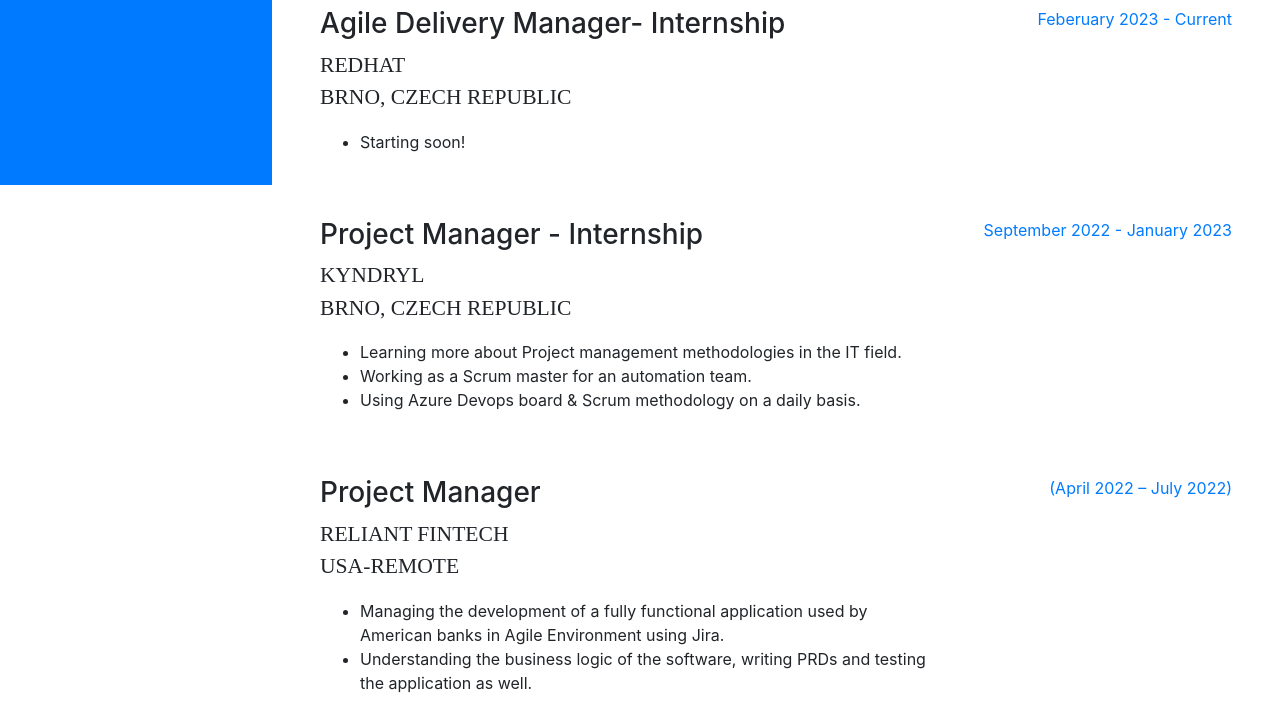
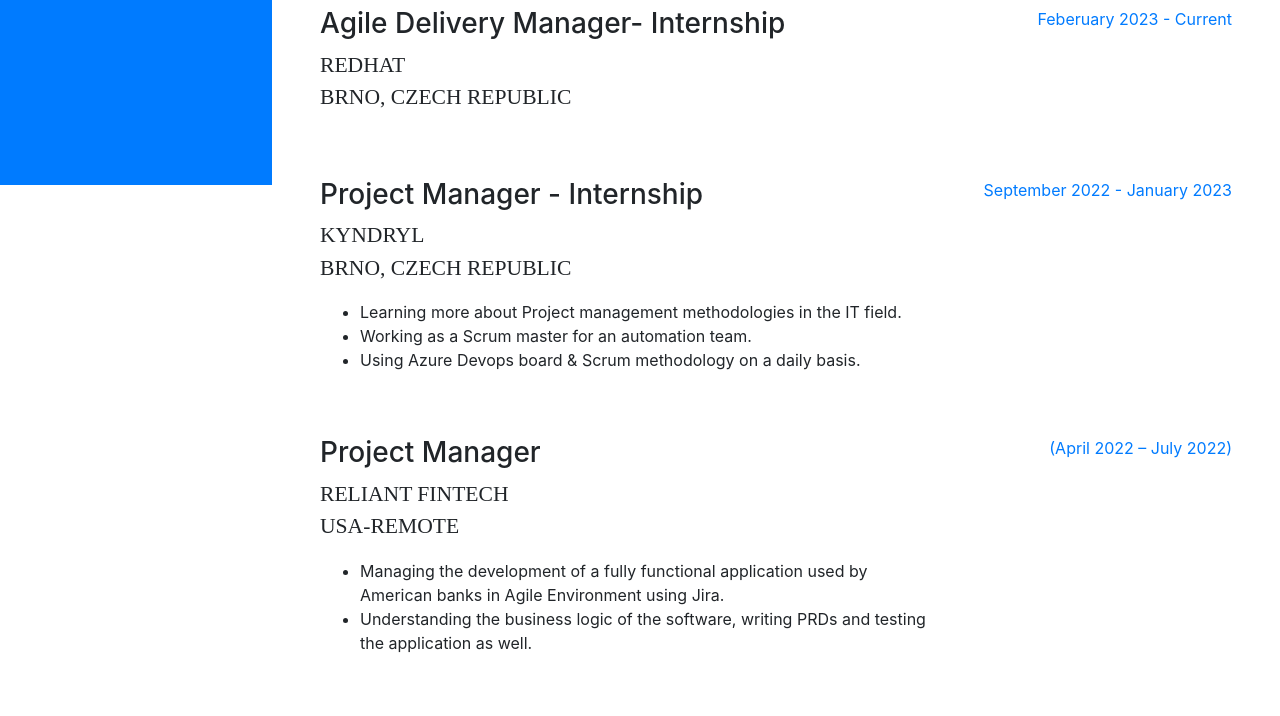
Before and after one commit to Emad-eldin-Teama/emad-eldin-teama.github.io, a website with bundled scripts: page index.html in a window 1280 px wide. Shown: the part 615-1331 px from the top of the page. Built offline with nearby package versions, Linux system fonts and the light colour scheme; a web font is replaced by a local one.

Commit message:
Update index.html

```diff
--- a/index.html
+++ b/index.html
@@ -111,7 +111,7 @@
 
 
 
-                  <li>Starting soon!</li>
+                  <!--li>Starting soon!</li-->
 
                   <!--li> </li-->
 
```
